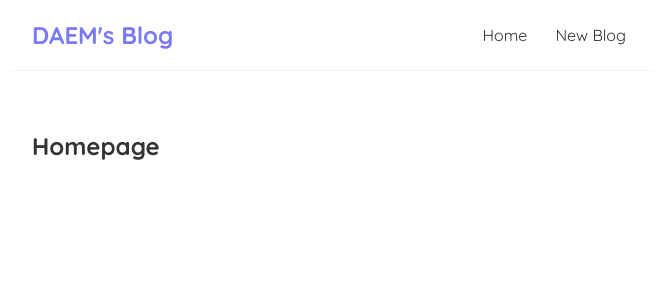
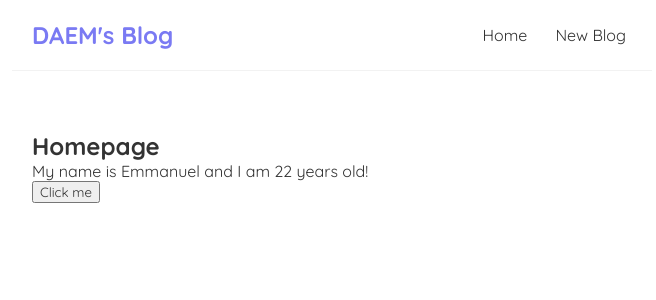
Before and after one commit to DAEM007/DAEM-BLOG, a React (Create React App) app: page / in a window 1280 px wide. Shown: the top 300 px of the page, without its empty margins (308-964 px from the left). Built offline with nearby package versions, Linux system fonts and the light colour scheme.

Commit message:
Learnt about useState and how to apply it to project

```diff
--- a/src/Home.js
+++ b/src/Home.js
@@ -1,7 +1,19 @@
+import { useState } from "react";
+
 const Home = () => {
+    const [name, setName] = useState('Emmanuel');
+    const [age, setAge] = useState('22');
+
+    const handleClick = () => {
+        setName('Damilola');
+        setAge('23');
+    }
+
     return(
         <div className="home">
             <h2>Homepage</h2>
+            <p>My name is {name} and I am {age} years old!</p>
+            <button onClick={handleClick}>Click me</button>
         </div>
     );
 }
```
